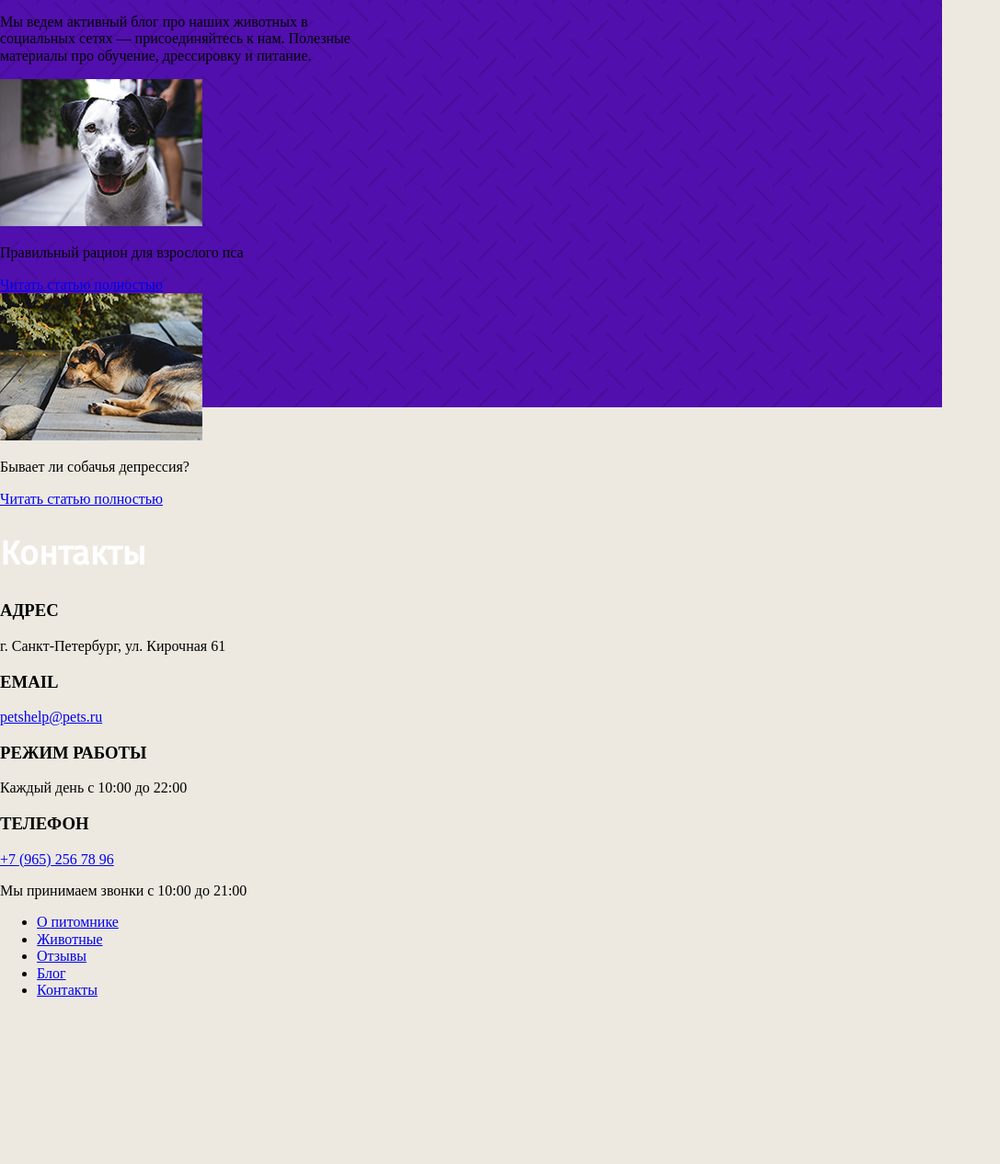
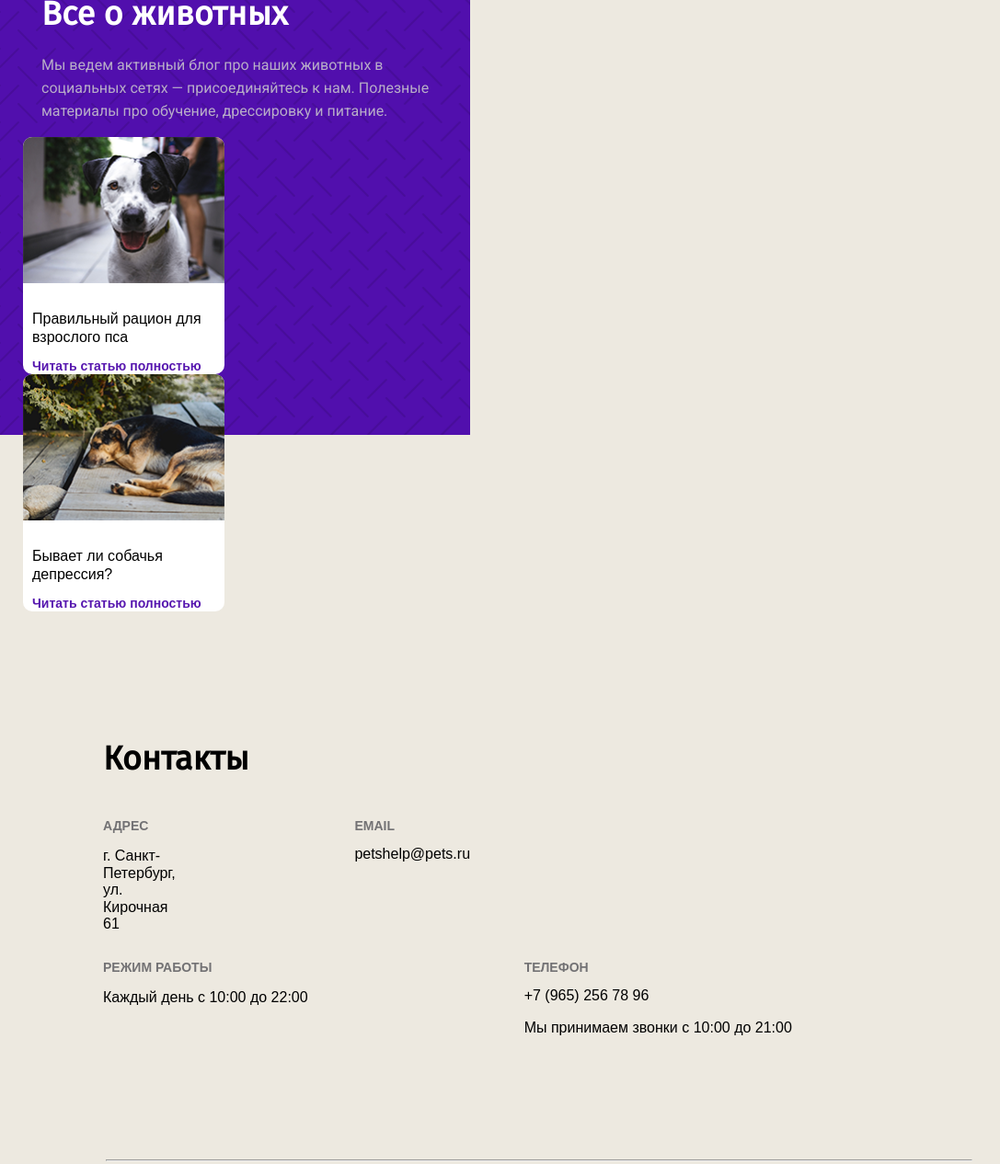
Before and after one commit to Lgodunova/pets_godunova, a plain HTML site: page index.html in a window 1280 px wide. Shown: the part 2502-3768 px from the top of the page at 92% size, without its empty margins (0-1087 px from the left). Before the commit the page ends 3604 px from the top, so only its background shows below. Drawn offline with nearby package versions, Linux system fonts and the light colour scheme.

Commit message:
Сделала все блоки

```diff
--- a/index.html
+++ b/index.html
@@ -102,22 +102,27 @@
 	<section id="section3">
 		<div class="container">
 			<h2>Отзывы хозяев</h2>
-			<div class="wrapper">
-				<blockquote>
-					<cite>Татьяна Зверева</cite>
-					<span class="quote_time">27.02.2018</span>
-					<p>Хочу выразить большую благодарность Вам за это чудо-малыша, который появился у нас в семье. Деликатный, милый, ласковый и нежный белоснежный Уник, в которого я влюбилась с первого взгляда, увидев его фотографию на сайте Вашего питомника. Очень умный малыш!</p>
-				</blockquote>
+			<div class="row">
+				<div class="left">
+					<img src="img/“.png" alt="quotes">
+					<blockquote>
+						<cite>Татьяна Зверева</cite>
+						<span class="quote_time">27.02.2018</span>
+						<p>Хочу выразить большую благодарность Вам за это чудо-малыша, который появился у нас в семье. Деликатный, милый, ласковый и нежный белоснежный Уник, в которого я влюбилась с первого взгляда, увидев его фотографию на сайте Вашего питомника. Очень умный малыш!</p>
+					</blockquote>
+				</div>
+				<div class="right">
 					<img src="img/photo_review.png" alt="owner">
-					<p>Больше отзывов можно найти у нас в<a href="#">группе ВК</a></p>
+					<p>Больше отзывов можно найти у нас в <a href="#">группе ВК</a></p>
+				</div>
 			</div>
 		</div>
 	</section>
 	<section id="section4">
-		<h2>Все о животных</h2>
 		<div class="container">
 			<div class="row">
 				<div class="col-1">
+					<h2>Все о животных</h2>
 					<p>Мы ведем активный блог про наших животных в <br>
 					социальных сетях &mdash; присоединяйтесь к нам. Полезные <br>
 					материалы про обучение, дрессировку и питание.</p>
@@ -151,7 +156,7 @@
 				<a href="#">petshelp@pets.ru</a>
 			</div>
 		</div>
-		<div class="row">
+		<div class="row2">
 			<div class="left">
 				<h3>РЕЖИМ РАБОТЫ</h3>
 				<p>Каждый день с 10:00 до 22:00</p>
@@ -164,6 +169,7 @@
 		</div>
 	</section>
 	</main>
+<hr>
 <footer class="pages-footer">
 	<div class="container">
 		<nav class="footer-nav">
--- a/style/style.css
+++ b/style/style.css
@@ -5,7 +5,7 @@
 body {
 	background-color: #ede9e0;
 	margin: 0;
-	font-family: "sans-serif";
+	font-family: sans-serif;
 	font-size: 16px;
 	font-weight: normal;
 	color: #000;
@@ -29,7 +29,7 @@ header {
 .main-nav {
 	display: inline-flex;
   	flex-wrap: wrap;
-  	font-family: "Roboto", "sans-serif";
+  	font-family: "Roboto", sans-serif;
   	text-decoration: none;
 }
 
@@ -49,13 +49,8 @@ header {
 }
 
 .phone-header {
-	font-family: "Roboto", "sans-serif";
+	font-family: "Roboto", sans-serif;
   	text-decoration: none;
-}
-
-#section4 {
-	background-image: url(../img/backgroun_pattern.png);
-	background-repeat: no-repeat;
 }
 
 .promo-info {
@@ -72,7 +67,7 @@ header {
 
 h1 {
 	font-size: 48px;
-	font-family: "Fira Sans", "sans-serif";
+	font-family: "Fira Sans", sans-serif;
 	font-weight: medium;
 }
 
@@ -82,14 +77,14 @@ h1 {
 	}
 
 h2 {
-	font-family: "Fira Sans", "sans-serif";
+	font-family: "Fira Sans", sans-serif;
 	font-size: 36px;
 	color: #ffffff;
 }
 
 #section1 p {
 	color: #b8adc8;
-	font-family: "Roboto", "sans-serif";
+	font-family: "Roboto", sans-serif;
 }
 
 #section1 .right li {
@@ -109,7 +104,7 @@ h2 {
 #section1 a {
 	padding-top: 50px;
 	color: #ffec00;
-	font-family: "Fira Sans", "sans-serif";
+	font-family: "Fira Sans", sans-serif;
 	font-size: 16px;
 	text-decoration: none;
 	padding-left: 50%;
@@ -118,7 +113,7 @@ h2 {
 #section2 .row {
 	display: inline-flex;
   	flex-wrap: wrap;
-  	font-family: "Roboto", "sans-serif";
+  	font-family: "Roboto", sans-serif;
   	font-size: inherit;
   	margin: 50px;
 }
@@ -128,7 +123,7 @@ h2 {
 }
 
 #section2 h3 {
-	font-family: "Fira Sans", "sans-serif";
+	font-family: "Fira Sans", sans-serif;
 	font-size: 24px;
 	font-weight: medium;
 }
@@ -146,3 +141,192 @@ h2 {
 	text-decoration: none;
 	color: #510fad;
 }
+
+#section3 blockquote {
+	display: block;
+}
+
+#section3 .left p {
+	font-family: "Roboto", sans-serif;
+	font-size: 16px;
+}
+
+#section3 h2 {
+	color: #000;
+}
+#section3 cite {
+	font-family: "Fira Sans", sans-serif;
+	font-size: 24px;
+	font-style: normal;
+	font-weight: bolder;
+}
+#section3 span {
+	font-family: "Roboto", sans-serif;
+	font-style: italic;
+	color: #737274;
+}
+
+#section3 .right {
+	padding-left: 50%;
+	font-family: "Roboto", sans-serif;
+	font-style: italic;
+	font-size: 16px;
+}
+
+#section3 .right a {
+	color: #5717af;
+	text-decoration: none;
+}
+
+#section4 {
+	display: inline-flex;
+ 	flex-wrap: wrap;
+ 	align-self: center;
+	background-image: url(../img/backgroun_pattern.png);
+	background-repeat: no-repeat;
+
+}
+
+#section4 .col-1 {
+	line-height: 25px;
+	color: #b8adc8;
+	align-self: center;
+	font-family: "Roboto", sans-serif;
+	font-style: normal;
+	font-size: 16px;
+	margin: 0 45px;
+}
+
+#section4 .col-2 {
+ align-self: center;
+ margin: 0 25px;
+ vertical-align: top;
+ background-color: #fff;
+ border-radius: 10px;
+ width: 219px;
+ box-shadow: 5 0px 1px 10px #666;
+}
+
+#section4 .col-2 p {
+	font-family: "Roboto" sans-serif;
+	font-size: 16px;
+	color: #000;
+	line-height: 20px;
+	margin: 24px 10px 12px;
+}
+
+#section4 .col-2 a {
+	text-decoration: none;
+	color: #5717af;
+	margin: 12px 10px 24px;
+	font-family: "Fira Sans" sans-serif;
+	font-weight: bolder;
+	font-size: 14px;
+}
+
+
+#section4 .col-2 img {
+	border-radius: 10px 10px 0 0;
+}
+
+#section4 .col-3 {
+	align-self: center;
+	margin: 0 25px;
+ 	vertical-align: top;
+	background-color: #fff;
+	border-radius: 10px;
+	width: 219px;
+	box-shadow: 5 0px 1px 10px #666;
+}
+
+#section4 .col-3 p {
+	font-family: "Roboto" sans-serif;
+	font-size: 16px;
+	color: #000;
+	line-height: 20px;
+	margin: 24px 10px 12px;
+}
+
+#section4 .col-3 a {
+	text-decoration: none;
+	color: #5717af;
+	margin: 12px 10px 24px;
+	font-family: "Fira Sans" sans-serif;
+	font-weight: bolder;
+	font-size: 14px;
+}
+
+#section4 .col-3 img {
+	border-radius: 10px 10px 0 0;
+}
+
+#section5 {
+	margin: 140px 0 118px 112px;
+}
+
+#section5 h2 {
+	color: #000;
+}
+
+#section5 h3 {
+	font-family: "Fira Sans" sans-serif;
+	font-size: 14px;
+	color: #737274;
+}
+
+#section5 p {
+	font-family: "Roboto" sans-serif;
+	font-weight: normal;
+	font-size: 16px;
+}
+
+#section5 a {
+	text-decoration: none;
+	color: #000;
+}
+
+#section5 .row {
+	display: inline-flex;
+}
+
+#section5 .row2 {
+	display: flex;
+}
+
+#section5 .row .right {
+	padding-left: 50%;
+}
+
+#section5 .row2 .right {
+	margin: 0 0 0 235px;
+}
+
+hr {
+	width: 940px;
+	margin-left: 115px;
+}
+
+.pages-footer {
+	display: inline-flex;
+  	flex-wrap: wrap;
+	justify-content: center;
+}
+
+.footer-nav {
+  	margin-left: 75px;
+}
+
+.footer-nav__list {
+	list-style: none;
+	display: inline-flex;
+  	flex-wrap: wrap;
+}
+
+.footer-nav__item a {
+	padding: 0.2em 25px 0 0 ;
+	color: #737274;
+	font-family: "Roboto" sans-serif;
+	font-weight: normal;
+	font-size: 16px;
+	text-decoration: none;
+}
```
